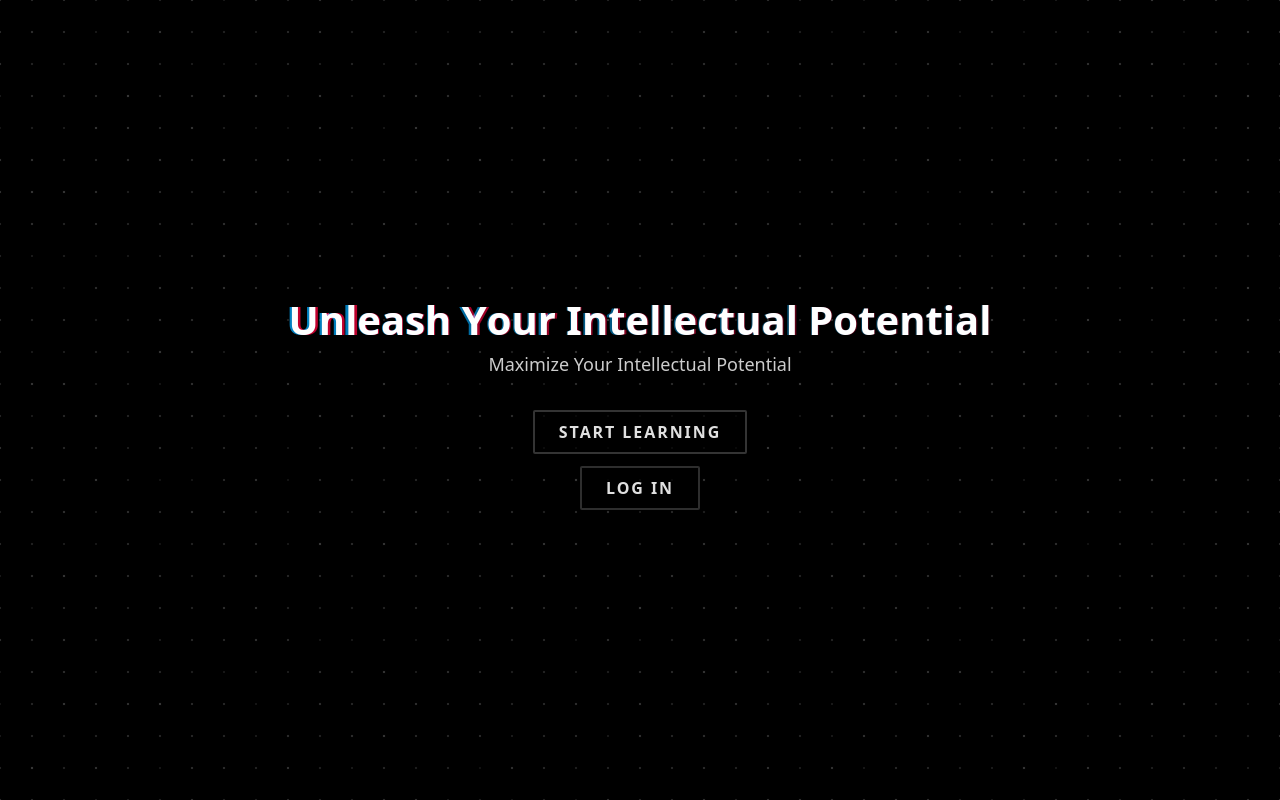
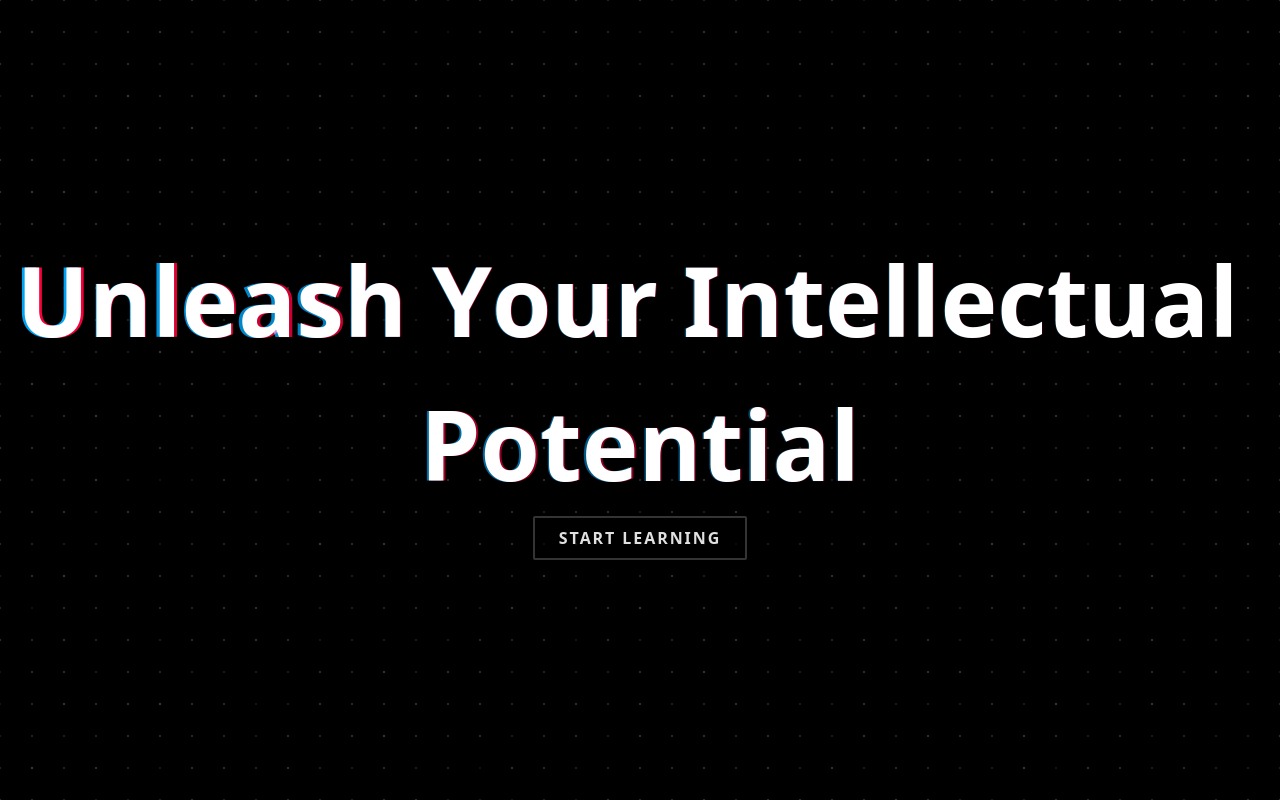
Before and after one commit to 21andrewchang/alice, a SvelteKit app in the folder nexus/: page / in a window 1280 px wide. Built offline with nearby package versions, Linux system fonts and the light colour scheme; no server answers.

Commit message:
feat: landing page changes

```diff
--- a/nexus/src/routes/+page.svelte
+++ b/nexus/src/routes/+page.svelte
@@ -583,7 +583,7 @@ body, html, #svelte {
   flex-wrap: wrap;
   justify-content: center;
   align-items: center;
-  font-size: 2.5rem;
+  font-size: clamp(3rem, 8vw, 6rem);
   font-weight: bold;
   position: relative;
   z-index: 3;
@@ -650,9 +650,6 @@ body, html, #svelte {
       </span>
     {/each}
   </div>
-  <p class="text-lg mb-8 max-w-2xl text-center opacity-80" style="color: #fff">
-    Maximize Your Intellectual Potential
-  </p>
   <button
     class="glow-btn mb-3"
     data-hover={btnHover}
@@ -663,12 +660,6 @@ body, html, #svelte {
     on:click={() => goto('/app')}
   >
     Start learning
-  </button>
-  <button
-    class="boxy-btn"
-    on:click={() => showLoginModal = true}
-  >
-    Log in
   </button>
 </div>
 
```
